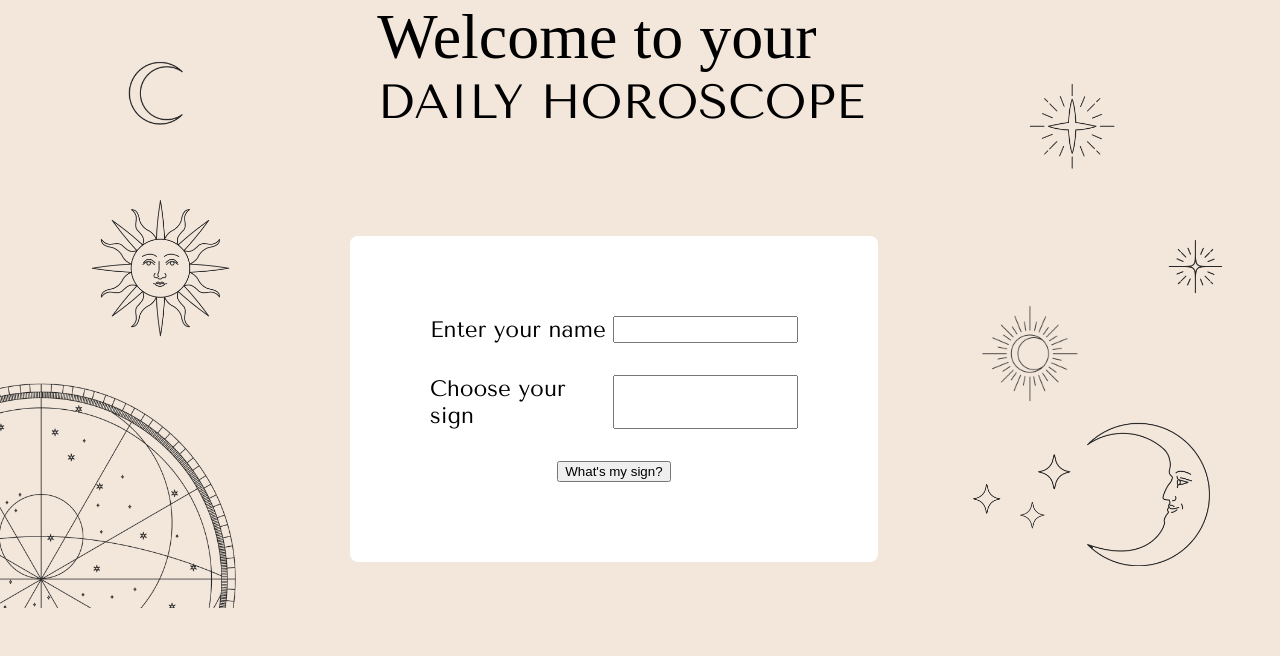
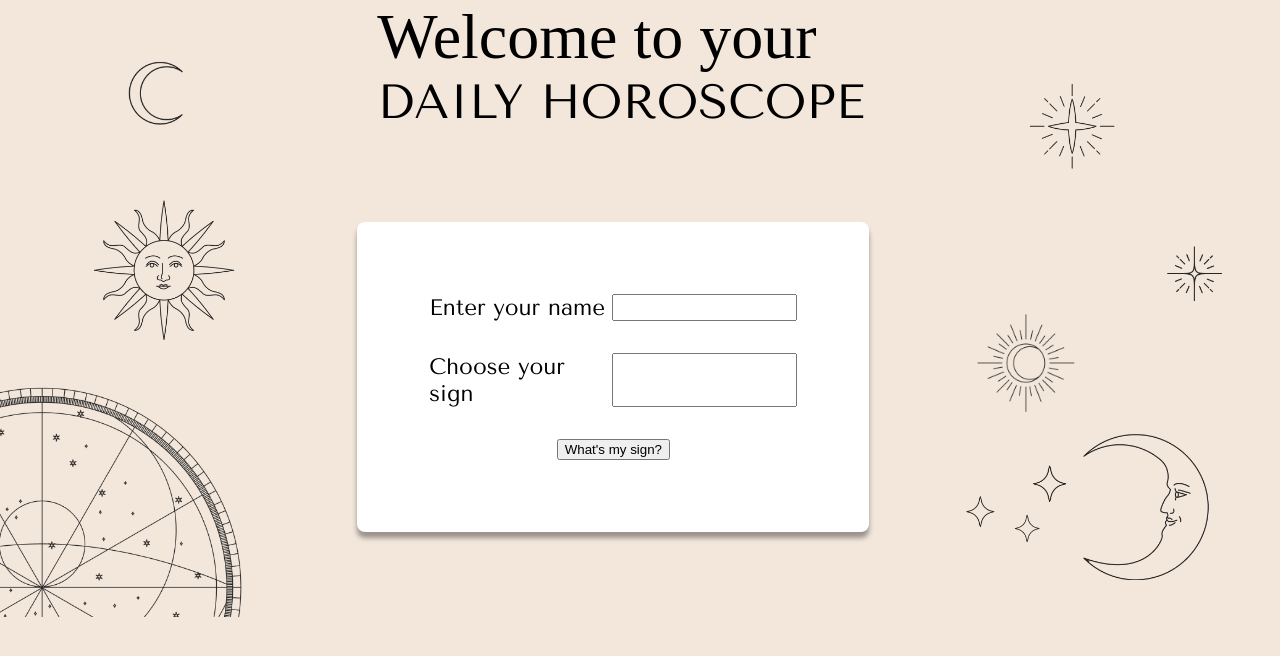
Before and after one commit to ReactFED22G-LMNJ/Horoskop, a React (Vite) app: page / in a window 1280 px wide. Shown: the top 656 px of the page. Built offline with nearby package versions, Linux system fonts and the light colour scheme; a web font is replaced by a local one.

Commit message:
added box-shadow

```diff
--- a/src/components/FormBox.tsx
+++ b/src/components/FormBox.tsx
@@ -134,11 +134,15 @@ const FormContainer = styled.div`
 const Form = styled.div`
     background-color: white;
     font-family: 'Tenor Sans', sans-serif;
+    box-shadow: 0px 6px 5px 0px rgba(0,0,0,0.37);
+    -webkit-box-shadow: 0px 6px 5px 0px rgba(0,0,0,0.37);
+    -moz-box-shadow: 0px 6px 5px 0px rgba(0,0,0,0.37);
     font-size: 1.4rem;
+    margin-bottom: 4rem;
     display: flex;
     flex-direction: column;
     border-radius: 0.5rem;
-    padding: 5rem;
+    padding: 4.5rem;
     gap: 2rem;
 `;
 
```
